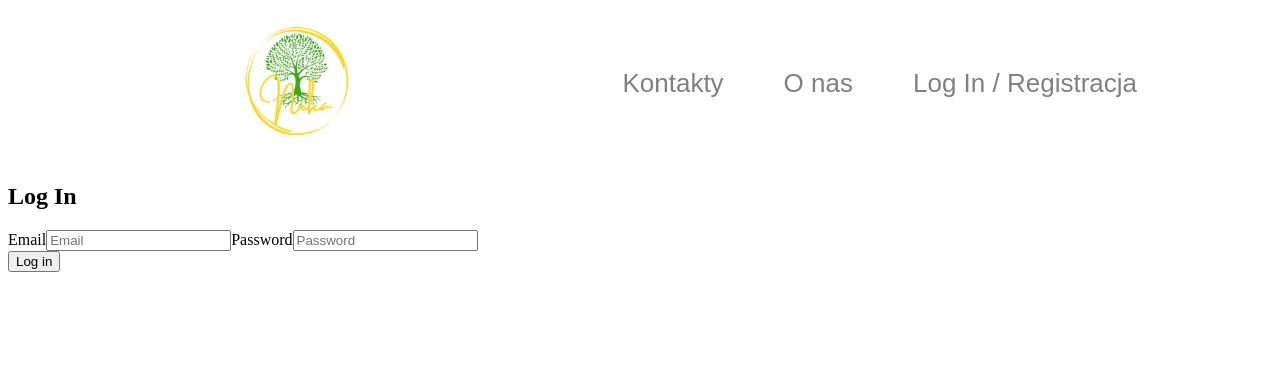
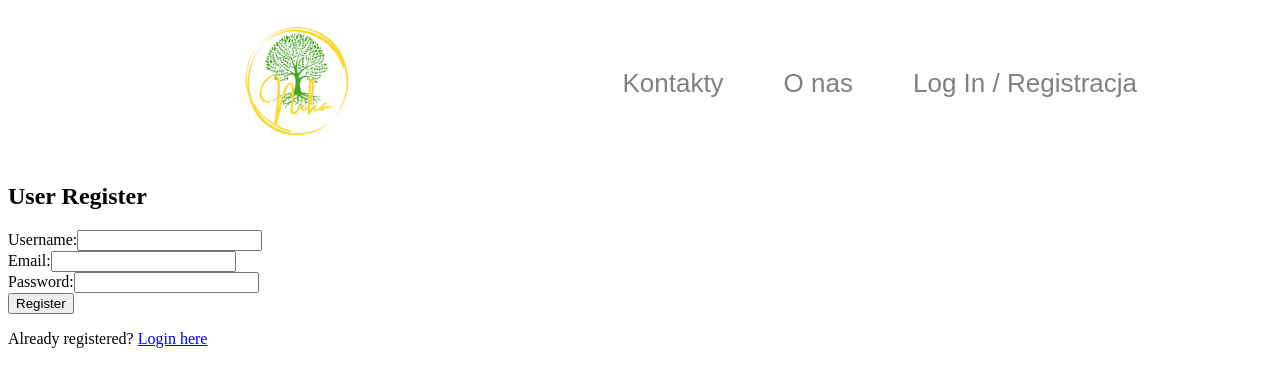
Before and after one commit to VitaTro/nika-gold-front, a React (Create React App) app: page /auth in a window 1280 px wide. Shown: the top 386 px of the page. Built offline with nearby package versions, Linux system fonts and the light colour scheme.

Commit message:
many updates

```diff
--- a/package.json
+++ b/package.json
@@ -12,6 +12,7 @@
   "author": "",
   "license": "ISC",
   "dependencies": {
+    "axios": "^1.7.7",
     "react": "^18.3.1",
     "react-dom": "^18.3.1",
     "react-loader-spinner": "^6.1.6",
--- /dev/null
+++ b/src/components/AuthForm/AuthFormLogin.jsx
@@ -0,0 +1,61 @@
+import axios from "axios";
+import React, { useState } from "react";
+import { Link } from "react-router-dom";
+
+const AuthFormLogin = ({ isAdmin }) => {
+  const [email, setEmail] = useState("");
+  const [password, setPassword] = useState("");
+
+  const handleLogin = async (e) => {
+    e.preventDefault();
+    try {
+      const response = await axios.post(
+        isAdmin
+          ? "http://localhost:5000/api/auth/admin/login"
+          : "http://localhost:5000/api/auth/login",
+        {
+          email,
+          password,
+        }
+      );
+      console.log("Login successful", response.data);
+    } catch (error) {
+      console.error("Login error", error);
+    }
+  };
+
+  return (
+    <div>
+      <h2>{isAdmin ? "Admin Login" : "User Login"}</h2>
+      <form onSubmit={handleLogin}>
+        <div>
+          <label>Email:</label>
+          <input
+            type="email"
+            value={email}
+            onChange={(e) => setEmail(e.target.value)}
+            required
+          />
+        </div>
+        <div>
+          <label>Password:</label>
+          <input
+            type="password"
+            value={password}
+            onChange={(e) => setPassword(e.target.value)}
+            required
+          />
+        </div>
+        <button type="submit">Login</button>
+      </form>
+      <p>
+        Don't have an account?{" "}
+        <Link to={isAdmin ? "/auth/admin/register" : "/auth/register"}>
+          Register here
+        </Link>
+      </p>
+    </div>
+  );
+};
+
+export default AuthFormLogin;
--- a/src/components/AuthForm/AuthFormRegister.jsx
+++ b/src/components/AuthForm/AuthFormRegister.jsx
@@ -0,0 +1,104 @@
+import axios from "axios";
+import React, { useEffect, useState } from "react";
+import { Link } from "react-router-dom";
+
+const AuthFormRegister = ({ isAdmin }) => {
+  const [username, setUsername] = useState("");
+  const [email, setEmail] = useState("");
+  const [password, setPassword] = useState("");
+  const [adminSecret, setAdminSecret] = useState(""); // Спеціальне поле для адміністратора
+  const [isFirstAdmin, setIsFirstAdmin] = useState(false); // Стан для перевірки першого адміністратора
+
+  // Перевірити, чи є перший адміністратор
+  useEffect(() => {
+    const checkFirstAdmin = async () => {
+      try {
+        const response = await axios.get(
+          "http://localhost:5000/api/auth/check-admin"
+        );
+        setIsFirstAdmin(response.data.isFirstAdmin);
+      } catch (error) {
+        console.error("Error checking admin", error);
+      }
+    };
+
+    if (isAdmin) {
+      checkFirstAdmin();
+    }
+  }, [isAdmin]);
+
+  const handleRegister = async (e) => {
+    e.preventDefault();
+    try {
+      const response = await axios.post(
+        isAdmin
+          ? "http://localhost:5000/api/auth/register/admin"
+          : "http://localhost:5000/api/auth/register/user",
+        {
+          username,
+          email,
+          password,
+          adminSecret: isFirstAdmin ? adminSecret : undefined, // Передавати поле тільки якщо це перший адміністратор
+        }
+      );
+      console.log("Registration successful", response.data);
+    } catch (error) {
+      console.error("Registration error", error);
+    }
+  };
+
+  return (
+    <div>
+      <h2>{isAdmin ? "Admin Register" : "User Register"}</h2>
+      <form onSubmit={handleRegister}>
+        <div>
+          <label>Username:</label>
+          <input
+            type="text"
+            value={username}
+            onChange={(e) => setUsername(e.target.value)}
+            required
+          />
+        </div>
+        <div>
+          <label>Email:</label>
+          <input
+            type="email"
+            value={email}
+            onChange={(e) => setEmail(e.target.value)}
+            required
+          />
+        </div>
+        <div>
+          <label>Password:</label>
+          <input
+            type="password"
+            value={password}
+            onChange={(e) => setPassword(e.target.value)}
+            required
+          />
+        </div>
+        {isAdmin && isFirstAdmin && (
+          <div>
+            <label>Admin Secret:</label>
+            <input
+              type="text"
+              value={adminSecret}
+              onChange={(e) => setAdminSecret(e.target.value)}
+              required
+            />
+          </div>
+        )}
+        <button type="submit">Register</button>
+      </form>
+      <p>
+        Already registered?{" "}
+        <Link to={isAdmin ? "/auth/admin/login" : "/auth/login"}>
+          Login here
+        </Link>
+      </p>
+    </div>
+  );
+};
+
+export default AuthFormRegister;
--- a/src/components/AuthForm/AuthFormSignIn.jsx
+++ /dev/null
@@ -1,23 +0,0 @@
-export const AuthFormSignIn = () => {
-  return (
-    <>
-      <h2>Log In</h2>
-      <form autoComplete="off">
-        <label htmlFor="">
-          Email
-          <input type="email" name="email" placeholder="Email" required />
-        </label>
-        <label htmlFor="">
-          Password
-          <input
-            type="password"
-            placeholder="Password"
-            name="password"
-            required
-          />
-        </label>
-      </form>
-      <button type="submit">Log in</button>
-    </>
-  );
-};
--- a/src/components/Navigation/NavigationPersonal.jsx
+++ b/src/components/Navigation/NavigationPersonal.jsx
@@ -17,7 +17,7 @@ const NavigationPersonal = () => {
         </NavLinkStyled>
         <NavList>
           <NavItem>
-            <NavLinkStyled to="/product">Wyroby</NavLinkStyled>
+            <NavLinkStyled to="/products">Wyroby</NavLinkStyled>
           </NavItem>
           <NavItem>
             <NavLinkStyled to="/contact">Kontakty</NavLinkStyled>
--- /dev/null
+++ b/src/components/Products.js
@@ -0,0 +1,49 @@
+import axios from "axios";
+import React, { useEffect, useState } from "react";
+// import './Products.css';
+
+const Products = ({ type }) => {
+  const [products, setProducts] = useState([]);
+  const [isAuthenticated, setIsAuthenticated] = useState(false);
+
+  useEffect(() => {
+    const token = localStorage.getItem("token");
+    if (token) {
+      setIsAuthenticated(true);
+    }
+
+    const fetchData = async () => {
+      try {
+        const endpoint = type ? `products/${type}` : "products";
+        const response = await axios.get(
+          `http://localhost:5000/api/${endpoint}`
+        );
+        setProducts(response.data);
+      } catch (error) {
+        console.error("Error fetching data", error);
+      }
+    };
+
+    fetchData();
+  }, [type]);
+
+  return (
+    <div className="products-container">
+      <h1>
+        {type ? type.charAt(0).toUpperCase() + type.slice(1) : "All"} Products
+      </h1>
+      <div className="products-grid">
+        {products.map((product) => (
+          <div key={product._id} className="product-card">
+            <h2>{product.name}</h2>
+            <img src={product.photoUrl} alt={product.name} />
+            <p>{product.description}</p>
+            {isAuthenticated && <p>Price: ${product.price}</p>}
+          </div>
+        ))}
+      </div>
+    </div>
+  );
+};
+
+export default Products;
--- /dev/null
+++ b/src/components/UploadImage/UploadImage.jsx
@@ -0,0 +1,67 @@
+import axios from "axios";
+import React, { useState } from "react";
+import { useNavigate } from "react-router-dom";
+
+const UploadImage = () => {
+  const [file, setFile] = useState(null);
+  const navigate = useNavigate();
+
+  const handleFileChange = (e) => {
+    setFile(e.target.files[0]);
+  };
+
+  const handleUpload = async () => {
+    const formData = new FormData();
+    formData.append("photo", file);
+
+    try {
+      const response = await axios.post(
+        "http://localhost:5000/api/upload",
+        formData,
+        {
+          headers: {
+            "Content-Type": "multipart/form-data",
+          },
+        }
+      );
+
+      const filePath = response.data.filePath;
+      const fileType = determineFileType(file.name); // Функція для визначення типу файлу
+
+      if (fileType === "gold") {
+        navigate("/products/gold");
+      } else if (fileType === "silver") {
+        navigate("/products/silver");
+      } else if (fileType === "set") {
+        navigate("/products/set");
+      } else if (fileType === "box") {
+        navigate("/products/box");
+      }
+    } catch (error) {
+      console.error("Failed to upload image", error);
+    }
+  };
+
+  const determineFileType = (fileName) => {
+    if (fileName.includes("gold")) {
+      return "gold";
+    } else if (fileName.includes("silver")) {
+      return "silver";
+    } else if (fileName.includes("set")) {
+      return "set";
+    } else if (fileName.includes("box")) {
+      return "box";
+    } else {
+      return "unknown";
+    }
+  };
+
+  return (
+    <div>
+      <input type="file" onChange={handleFileChange} />
+      <button onClick={handleUpload}>Upload</button>
+    </div>
+  );
+};
+
+export default UploadImage;
--- a/src/pages/SignInPage.jsx
+++ b/src/pages/SignInPage.jsx
@@ -1,9 +1,9 @@
-import { AuthFormSignIn } from "../components/AuthForm/AuthFormSignIn";
+import AuthFormRegister from "../components/AuthForm/AuthFormRegister";
 
 export const SignInPage = () => {
   return (
     <>
-      <AuthFormSignIn />
+      <AuthFormRegister />
     </>
   );
 };
--- a/src/pages/WelcomePage/WelcomePage.jsx
+++ b/src/pages/WelcomePage/WelcomePage.jsx
@@ -1,3 +1,4 @@
+import { Link } from "react-router-dom";
 import { SliderWelcome } from "../../components/Slider/SliderWelcome";
 import {
   BoxContainer,
@@ -20,7 +21,7 @@ export const WelcomePage = () => {
       <WelcomeContainer>
         <WelcomeList>
           <WelcomeItem>
-            {/* link */}
+            <Link to="/products/gold" style={{ textDecoration: "none" }}>
               <BoxContainer>
                 <ImageBox
                   src={Gold}
@@ -29,8 +30,10 @@ export const WelcomePage = () => {
                 />
                 <BoxHeader> Chirurgiczne ZŁOTO</BoxHeader>
               </BoxContainer>
+            </Link>
           </WelcomeItem>
           <WelcomeItem>
+            <Link to="/products/silver" style={{ textDecoration: "none" }}>
               <BoxContainer>
                 <ImageBox
                   src={Silver}
@@ -39,8 +42,10 @@ export const WelcomePage = () => {
                 />
                 <BoxHeader> Chirurgiczne ŚREBRO</BoxHeader>
               </BoxContainer>
+            </Link>
           </WelcomeItem>
           <WelcomeItem>
+            <Link to="/products/set" style={{ textDecoration: "none" }}>
               <BoxContainer>
                 <ImageBox
                   src={Set}
@@ -49,8 +54,10 @@ export const WelcomePage = () => {
                 />
                 <BoxHeader>Nabory</BoxHeader>
               </BoxContainer>
+            </Link>
           </WelcomeItem>
           <WelcomeItem>
+            <Link to="/products/box" style={{ textDecoration: "none" }}>
               <BoxContainer>
                 <ImageBox
                   src={Box}
@@ -59,6 +66,7 @@ export const WelcomePage = () => {
                 />
                 <BoxHeader> Pakowanie prezentów</BoxHeader>
               </BoxContainer>
+            </Link>
           </WelcomeItem>
         </WelcomeList>
       </WelcomeContainer>
```
Also changed, not shown: src/components/App.js (+35 -2 lines), 1 other file (tests, documents, lock files or other folders). Lines whose indentation alone changed are shown as unchanged.
